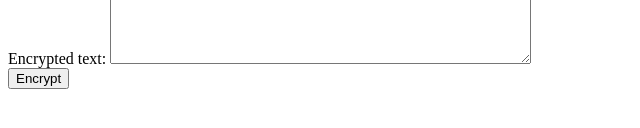
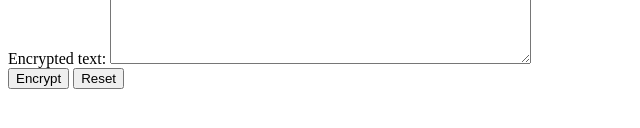
Before and after one commit to FunnyDoggs/EnigmaMachine, a plain HTML site: page index.html in a window 1280 px wide. Shown: the part 192-320 px from the top of the page, without its empty margins (0-640 px from the left). Drawn offline with Linux system fonts and the light colour scheme.

Commit message:
Added reset button

```diff
--- a/index.html
+++ b/index.html
@@ -24,6 +24,7 @@
   <textarea id="outputText" rows="4" cols="50" readonly></textarea>
   <br>
   <button onclick="encrypt()">Encrypt</button>
+  <button onclick="resetPage()">Reset</button>
 
   <script>
     // Enigma machine rotor settings
@@ -118,6 +119,10 @@
         }
       }
     }
+
+    function resetPage() {
+      location.reload();
+    }
   </script>
 </body>
 </html>
```
